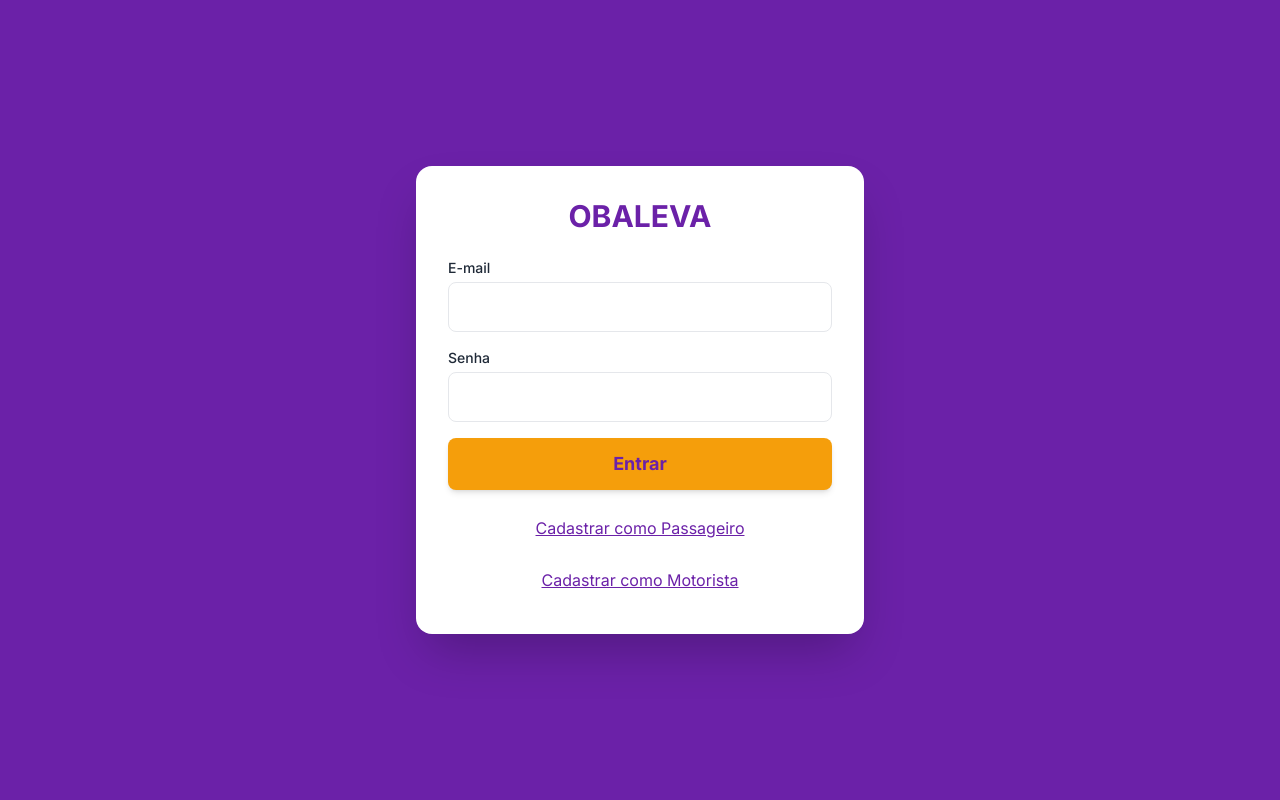
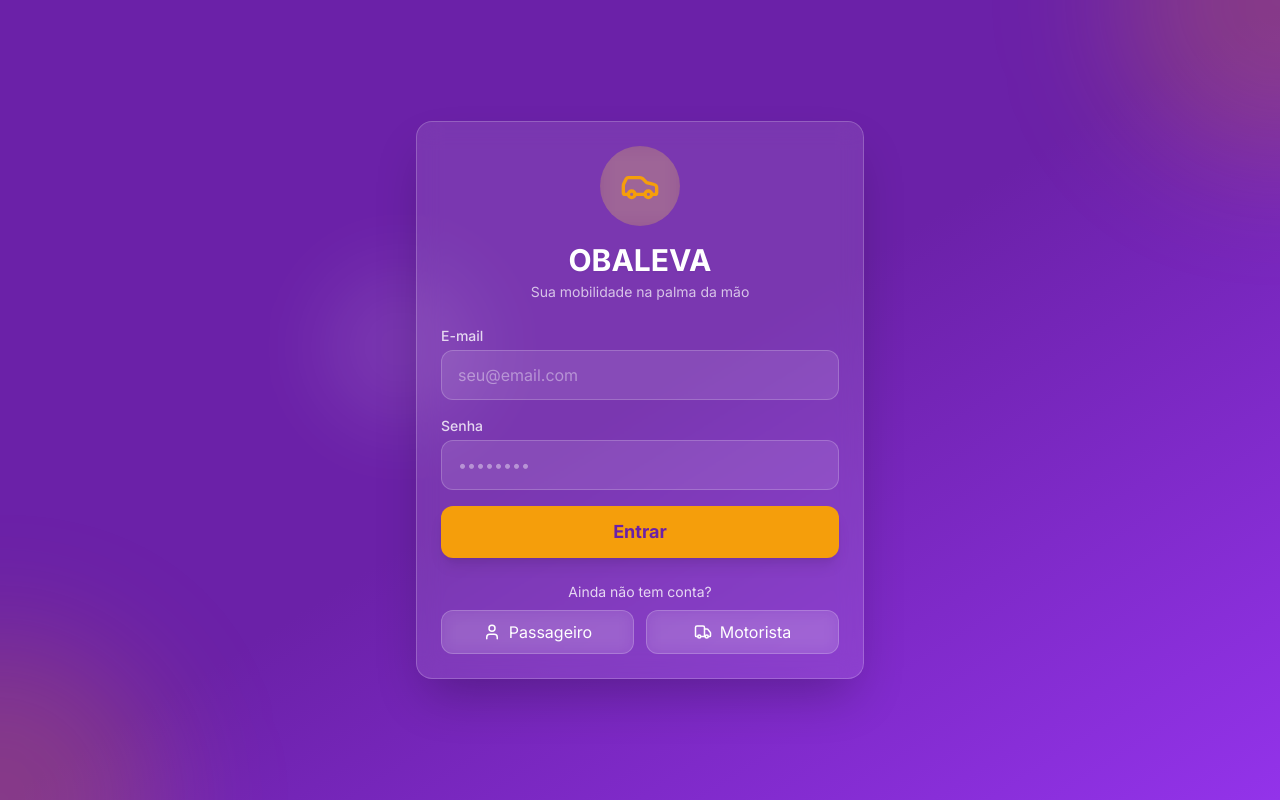
Before and after one commit to izakeobaleva/obaleva-app, a React (Vite) app: page / in a window 1280 px wide. Built offline with nearby package versions, Linux system fonts and the light colour scheme.

Commit message:
[dyad] wrote 1 file(s) + extra files edited outside of Dyad

```diff
--- a/src/pages/Login.tsx
+++ b/src/pages/Login.tsx
@@ -1,63 +1,130 @@
-import { useState } from 'react'
-import { useNavigate } from 'react-router-dom'
-import { supabase } from '../lib/supabaseClient'
-import { toast } from 'sonner'
+import { useState } from 'react';
+import { useNavigate } from 'react-router-dom';
+import { supabase } from '../lib/supabaseClient';
+import { motion } from 'framer-motion';
+import { toast } from 'sonner';
+import { Car, User, Truck } from 'lucide-react';
 
 export default function Login() {
-  const navigate = useNavigate()
-  const [email, setEmail] = useState('')
-  const [password, setPassword] = useState('')
-  const [loading, setLoading] = useState(false)
+  const [email, setEmail] = useState('');
+  const [password, setPassword] = useState('');
+  const [loading, setLoading] = useState(false);
+  const navigate = useNavigate();
 
   const handleLogin = async (e: React.FormEvent) => {
-    e.preventDefault()
-    setLoading(true)
-    const { data, error } = await supabase.auth.signInWithPassword({ email, password })
+    e.preventDefault();
+    setLoading(true);
+
+    const { data, error } = await supabase.auth.signInWithPassword({ email, password });
+
     if (error) {
-      toast.error('Erro: ' + error.message)
-    } else if (data.user) {
-      toast.success('Login realizado!')
+      toast.error('E-mail ou senha inválidos');
+      setLoading(false);
+      return;
+    }
 
-      // Buscar tipo de usuário
+    if (data.user) {
+      toast.success('Login realizado!');
+
       const { data: userData } = await supabase
         .from('usuarios')
         .select('tipo')
         .eq('id', data.user.id)
-        .single()
+        .single();
 
       if (userData?.tipo === 'motorista') {
-        navigate('/driver')
+        navigate('/driver');
       } else if (userData?.tipo === 'admin') {
-        navigate('/admin')
+        navigate('/admin');
       } else {
-        navigate('/passenger')
+        navigate('/passenger');
       }
     }
-    setLoading(false)
-  }
+    setLoading(false);
+  };
 
   return (
-    <div className="min-h-screen bg-roxo-principal flex items-center justify-center p-4">
-      <div className="bg-white p-8 rounded-2xl shadow-2xl w-full max-w-md">
-        <h1 className="text-3xl font-bold text-roxo-principal text-center mb-6">OBALEVA</h1>
+    <div className="min-h-screen relative overflow-hidden bg-gradient-to-br from-roxo-principal via-purple-800 to-purple-600 flex items-center justify-center p-4">
+      {/* Elementos decorativos de fundo */}
+      <div className="absolute inset-0 overflow-hidden">
+        <div className="absolute -top-40 -right-40 w-80 h-80 bg-amarelo-oba/20 rounded-full blur-3xl" />
+        <div className="absolute -bottom-40 -left-40 w-80 h-80 bg-amarelo-oba/20 rounded-full blur-3xl" />
+        <div className="absolute top-1/3 left-1/4 w-40 h-40 bg-white/10 rounded-full blur-2xl" />
+      </div>
+
+      <motion.div
+        initial={{ opacity: 0, y: 30 }}
+        animate={{ opacity: 1, y: 0 }}
+        transition={{ duration: 0.6, type: 'spring' }}
+        className="relative z-10 w-full max-w-md backdrop-blur-md bg-white/10 rounded-2xl shadow-2xl border border-white/20 p-6"
+      >
+        <div className="text-center mb-6">
+          <motion.div
+            initial={{ scale: 0.8 }}
+            animate={{ scale: 1 }}
+            transition={{ delay: 0.2 }}
+            className="inline-flex items-center justify-center w-20 h-20 rounded-full bg-yellow-400/20 backdrop-blur mb-4"
+          >
+            <Car className="w-10 h-10 text-amarelo-oba" />
+          </motion.div>
+          <h1 className="text-3xl font-bold text-white drop-shadow-sm">OBALEVA</h1>
+          <p className="text-white/70 text-sm mt-1">Sua mobilidade na palma da mão</p>
+        </div>
+
         <form onSubmit={handleLogin} className="space-y-4">
           <div>
-            <label className="block text-sm font-medium mb-1">E-mail</label>
-            <input type="email" required className="w-full p-3 border rounded-lg" value={email} onChange={e => setEmail(e.target.value)} />
+            <label className="block text-white/80 text-sm font-medium mb-1">E-mail</label>
+            <input
+              type="email"
+              placeholder="seu@email.com"
+              className="w-full px-4 py-3 rounded-xl bg-white/10 border border-white/20 text-white placeholder-white/40 focus:outline-none focus:ring-2 focus:ring-amarelo-oba focus:border-transparent transition"
+              value={email}
+              onChange={(e) => setEmail(e.target.value)}
+              required
+            />
           </div>
           <div>
-            <label className="block text-sm font-medium mb-1">Senha</label>
-            <input type="password" required className="w-full p-3 border rounded-lg" value={password} onChange={e => setPassword(e.target.value)} />
+            <label className="block text-white/80 text-sm font-medium mb-1">Senha</label>
+            <input
+              type="password"
+              placeholder="••••••••"
+              className="w-full px-4 py-3 rounded-xl bg-white/10 border border-white/20 text-white placeholder-white/40 focus:outline-none focus:ring-2 focus:ring-amarelo-oba focus:border-transparent transition"
+              value={password}
+              onChange={(e) => setPassword(e.target.value)}
+              required
+            />
           </div>
-          <button type="submit" disabled={loading} className="btn-amarelo w-full py-3 rounded-lg text-lg">
+
+          <motion.button
+            whileTap={{ scale: 0.98 }}
+            type="submit"
+            disabled={loading}
+            className="btn-amarelo w-full py-3 rounded-xl font-bold text-lg shadow-lg hover:shadow-xl transition disabled:opacity-50"
+          >
             {loading ? 'Entrando...' : 'Entrar'}
-          </button>
+          </motion.button>
         </form>
-        <div className="mt-4 text-center space-y-2">
-          <button onClick={() => navigate('/register/passenger')} className="text-roxo-principal underline block w-full">Cadastrar como Passageiro</button>
-          <button onClick={() => navigate('/register/driver')} className="text-roxo-principal underline block w-full">Cadastrar como Motorista</button>
+
+        <div className="mt-6 text-center space-y-2">
+          <p className="text-white/80 text-sm">Ainda não tem conta?</p>
+          <div className="flex flex-col sm:flex-row gap-3 justify-center">
+            <button
+              onClick={() => navigate('/register/passenger')}
+              className="flex items-center justify-center gap-2 bg-white/10 backdrop-blur border border-white/20 rounded-xl px-4 py-2 text-white hover:bg-white/20 transition flex-1"
+            >
+              <User size={18} />
+              <span>Passageiro</span>
+            </button>
+            <button
+              onClick={() => navigate('/register/driver')}
+              className="flex items-center justify-center gap-2 bg-white/10 backdrop-blur border border-white/20 rounded-xl px-4 py-2 text-white hover:bg-white/20 transition flex-1"
+            >
+              <Truck size={18} />
+              <span>Motorista</span>
+            </button>
+          </div>
         </div>
-      </div>
+      </motion.div>
     </div>
-  )
+  );
 }
```
Also changed, not shown: .dyad/screenshot/9aa12830a9156b97e9cd954591a75831bab2eae1.png (added).
